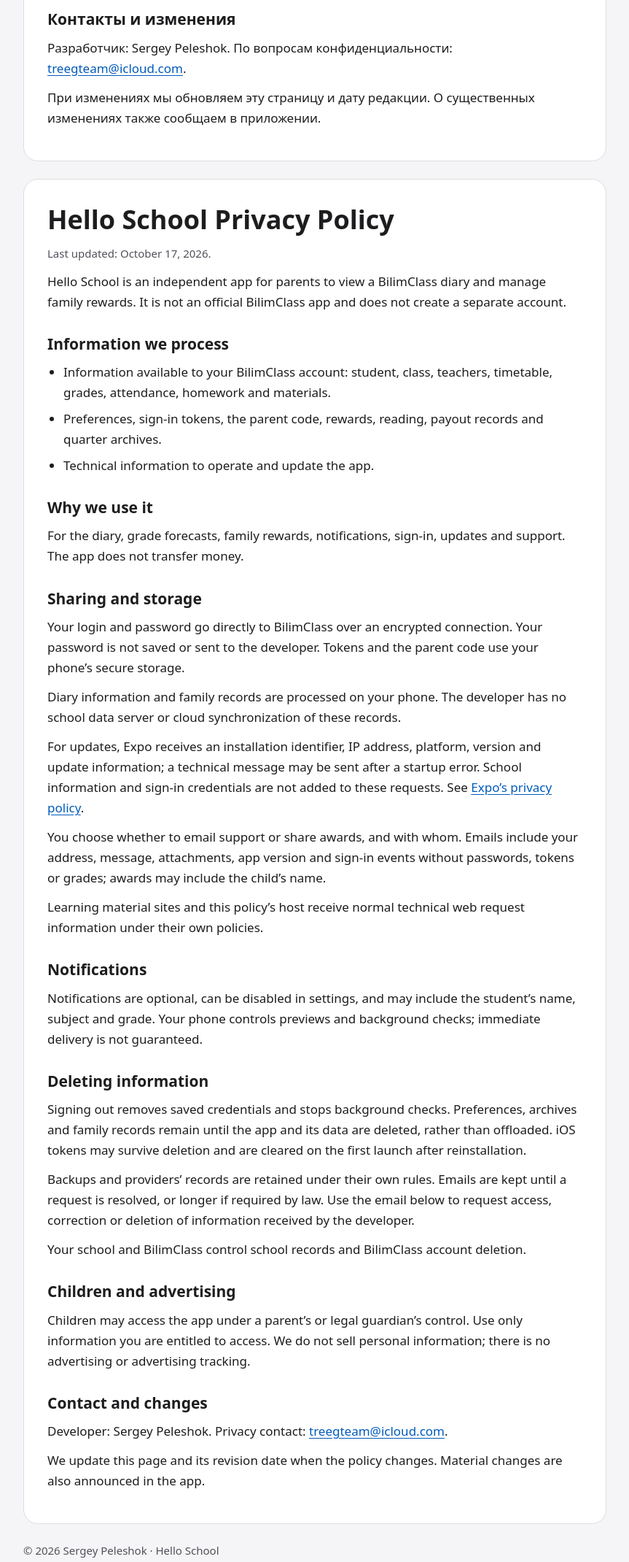
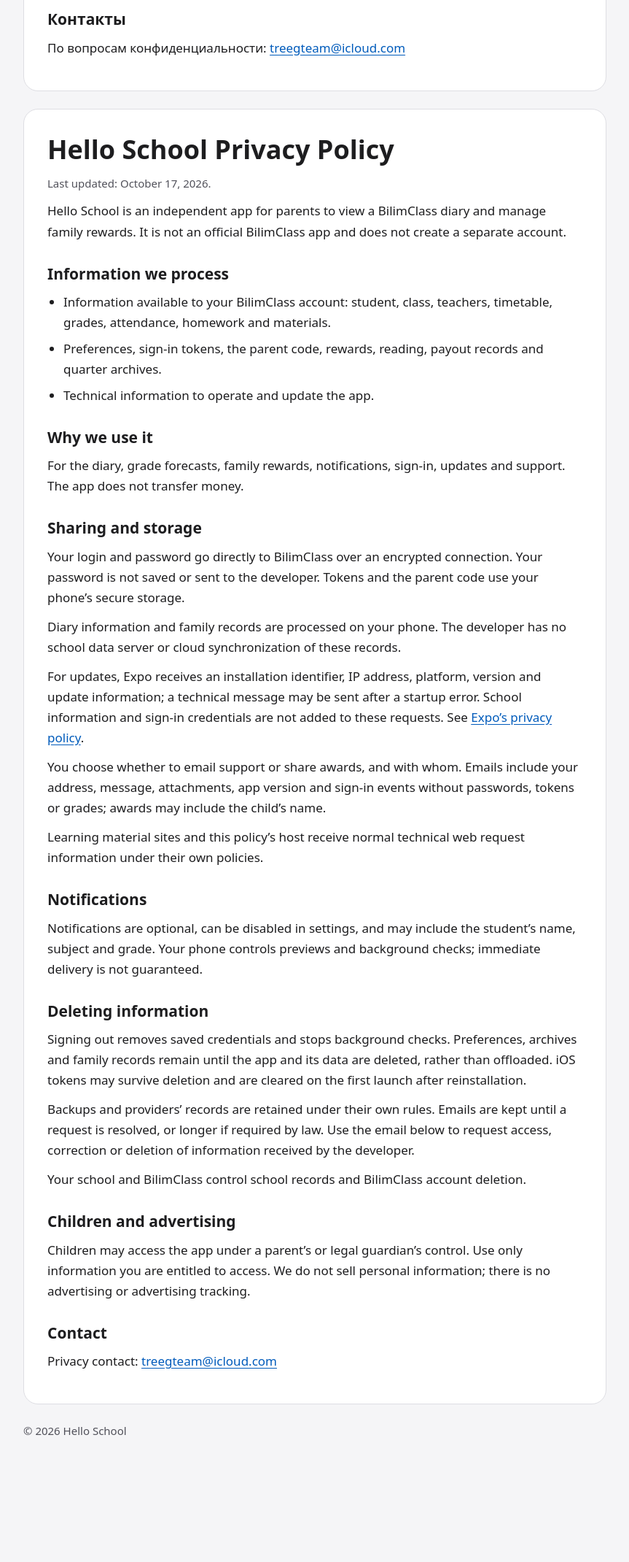
Before and after one commit to treegteam/privacy-policy, a plain HTML site: page hello-school/index.html in a window 1280 px wide. Shown: the part 1920-4060 px from the top of the page at 73% size, without its empty margins (208-1071 px from the left). After the commit the page ends 3957 px from the top, so only its background shows below. Drawn offline with Linux system fonts and the light colour scheme.

Commit message:
Simplify Hello School privacy contact section

```diff
--- a/hello-school/index.html
+++ b/hello-school/index.html
@@ -4,7 +4,7 @@
   <meta charset="utf-8">
   <meta name="viewport" content="width=device-width, initial-scale=1">
   <meta name="color-scheme" content="light dark">
-  <meta name="description" content="Политика конфиденциальности Hello School / Hello School Privacy Policy. Sergey Peleshok, treegteam@icloud.com.">
+  <meta name="description" content="Политика конфиденциальности Hello School / Hello School Privacy Policy. treegteam@icloud.com.">
   <title>Hello School — Политика конфиденциальности / Privacy Policy</title>
   <style>
     :root { color-scheme: light dark; --bg: #f5f5f7; --card: #fff; --text: #1d1d1f; --muted: #51515a; --link: #005bbb; --line: #dedee3; }
@@ -68,9 +68,8 @@
       <p>Изменением школьных данных и удалением аккаунта BilimClass управляют школа и BilimClass.</p>
       <h2>Дети и реклама</h2>
       <p>Доступ ребёнка предусмотрен под контролем родителя или законного представителя. Используйте только данные, к которым у вас есть право доступа. Мы не продаём персональные данные; рекламы и рекламного отслеживания нет.</p>
-      <h2>Контакты и изменения</h2>
-      <p>Разработчик: Sergey Peleshok. По вопросам конфиденциальности: <a href="mailto:treegteam@icloud.com">treegteam@icloud.com</a>.</p>
-      <p>При изменениях мы обновляем эту страницу и дату редакции. О существенных изменениях также сообщаем в приложении.</p>
+      <h2>Контакты</h2>
+      <p>По вопросам конфиденциальности: <a href="mailto:treegteam@icloud.com">treegteam@icloud.com</a></p>
     </article>
 
     <article id="en" lang="en" aria-labelledby="en-title">
@@ -99,12 +98,11 @@
       <p>Your school and BilimClass control school records and BilimClass account deletion.</p>
       <h2>Children and advertising</h2>
       <p>Children may access the app under a parent’s or legal guardian’s control. Use only information you are entitled to access. We do not sell personal information; there is no advertising or advertising tracking.</p>
-      <h2>Contact and changes</h2>
-      <p>Developer: Sergey Peleshok. Privacy contact: <a href="mailto:treegteam@icloud.com">treegteam@icloud.com</a>.</p>
-      <p>We update this page and its revision date when the policy changes. Material changes are also announced in the app.</p>
+      <h2>Contact</h2>
+      <p>Privacy contact: <a href="mailto:treegteam@icloud.com">treegteam@icloud.com</a></p>
     </article>
 
-    <footer>© 2026 Sergey Peleshok · Hello School</footer>
+    <footer>© 2026 Hello School</footer>
   </main>
 </body>
 </html>
```
